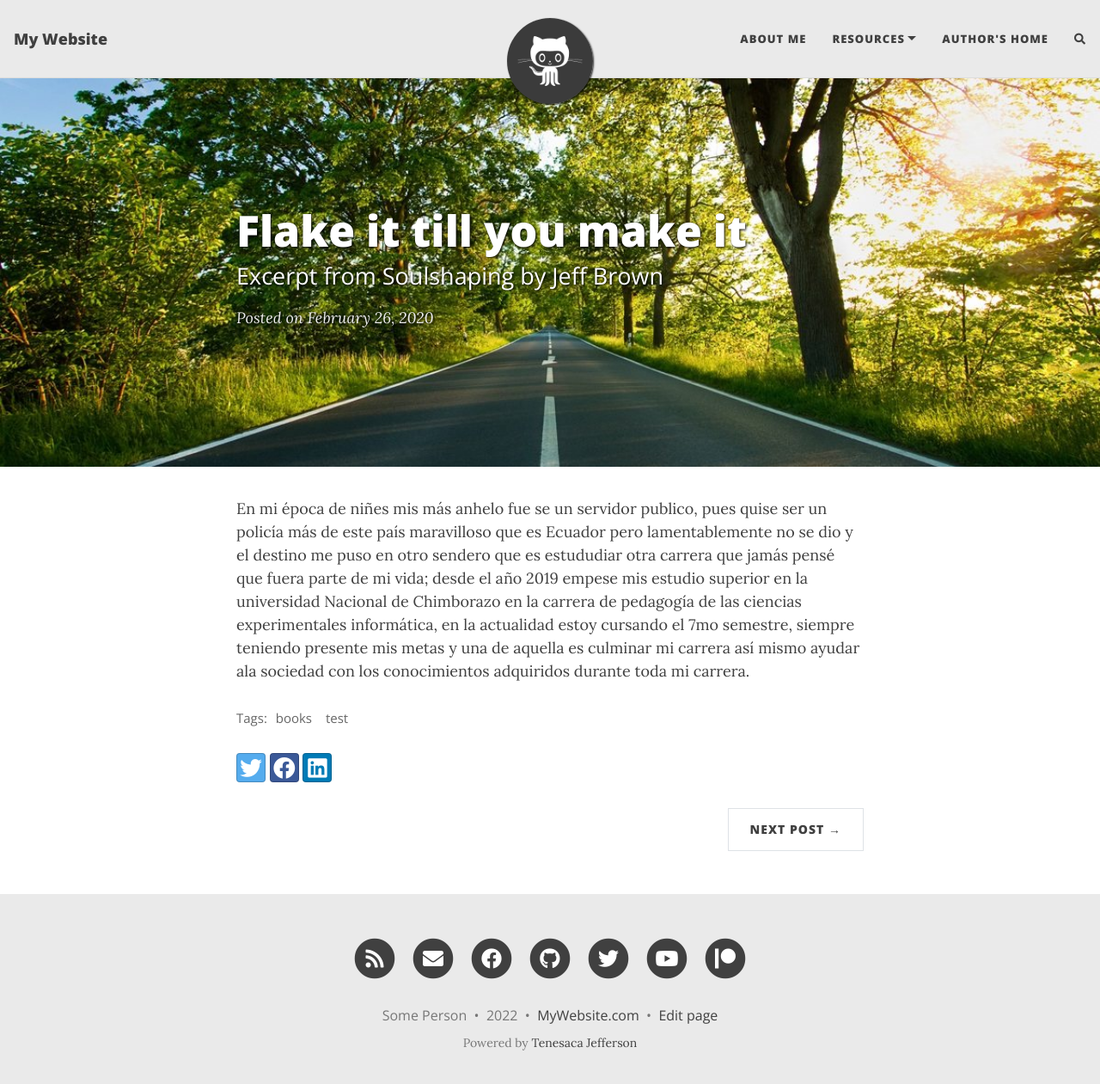
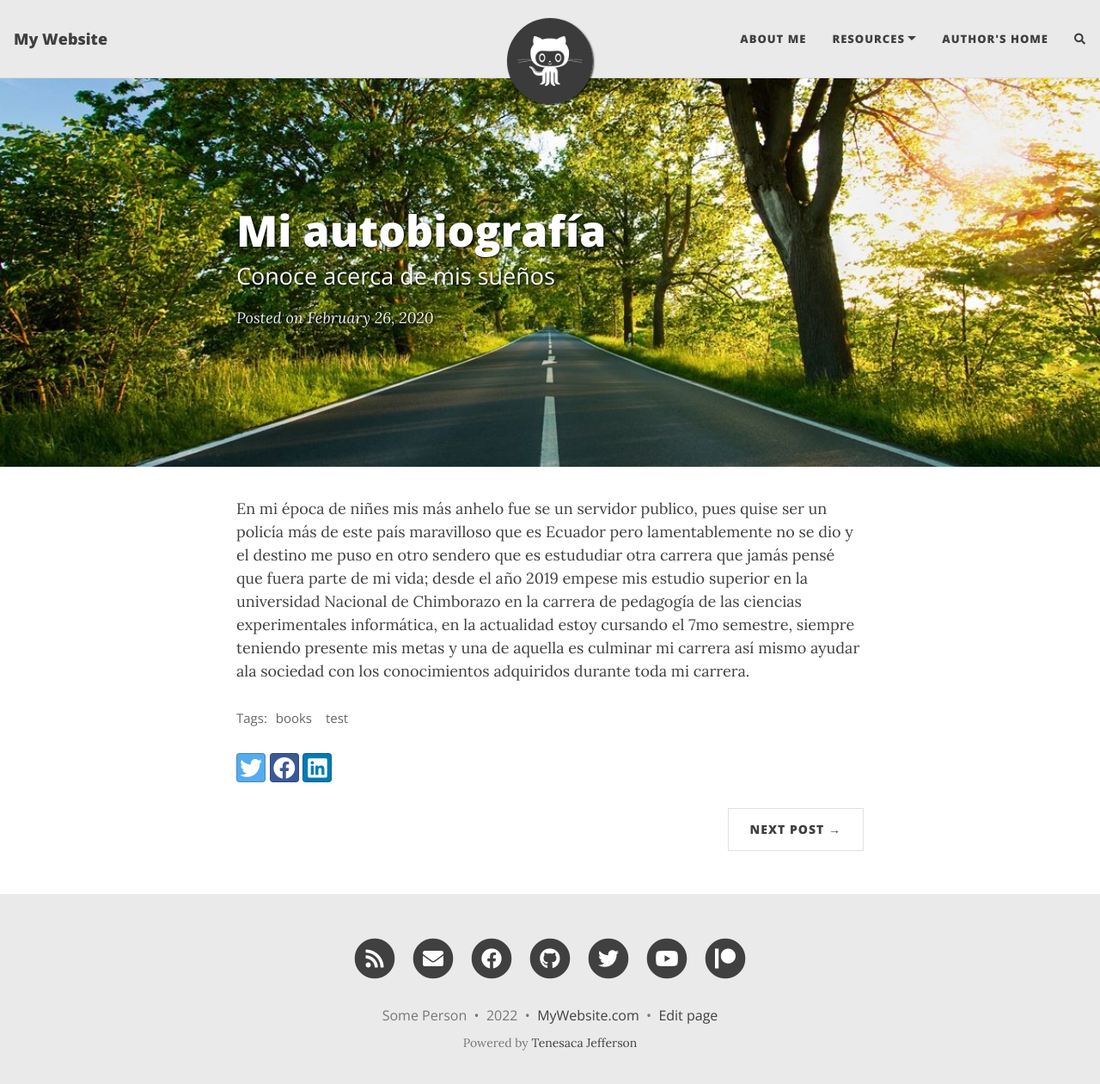
Before and after one commit to jeffersonett/jeffersonett.github.io, a Jekyll site: the page built from _posts/2020-02-26-flake-it-till-you-make-it.md, in a window 1280 px wide and 1274 px high. Shown: the top 1261 px of the window at 86% size. Built offline with Jekyll 4.4.1, drawn with Linux system fonts in a browser that asks for light colours; nearby versions of some CDN libraries; comment, search, counter and statistics services are not loaded.

Commit message:
Update 2020-02-26-flake-it-till-you-make-it.md

```diff
--- a/_posts/2020-02-26-flake-it-till-you-make-it.md
+++ b/_posts/2020-02-26-flake-it-till-you-make-it.md
@@ -1,7 +1,7 @@
 ---
 layout: post
-title: Flake it till you make it
-subtitle: Excerpt from Soulshaping by Jeff Brown
+title: Mi autobiografía
+subtitle: Conoce acerca de mis sueños
 cover-img: /assets/img/path.jpg
 thumbnail-img: /assets/img/thumb.png
 share-img: /assets/img/path.jpg
```
